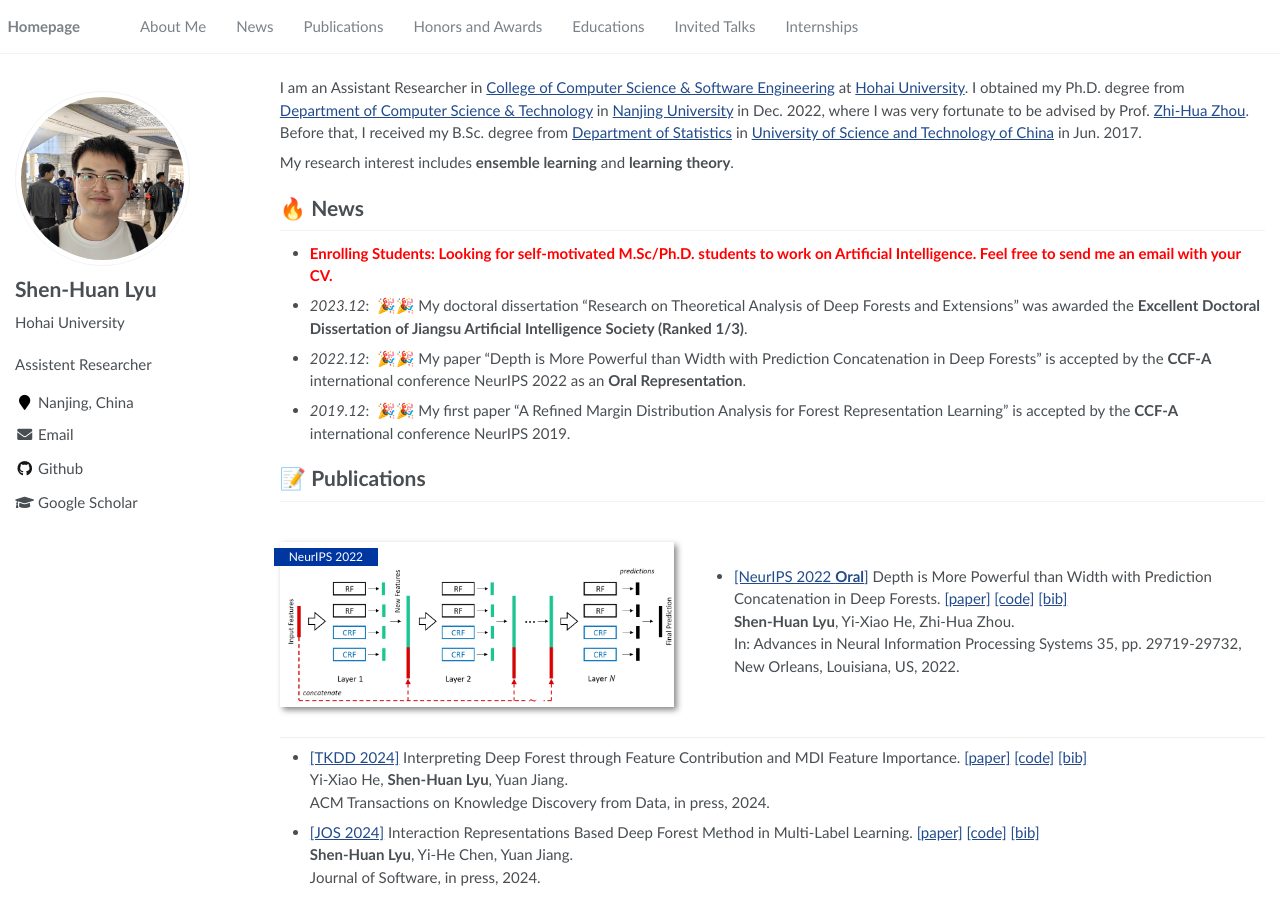
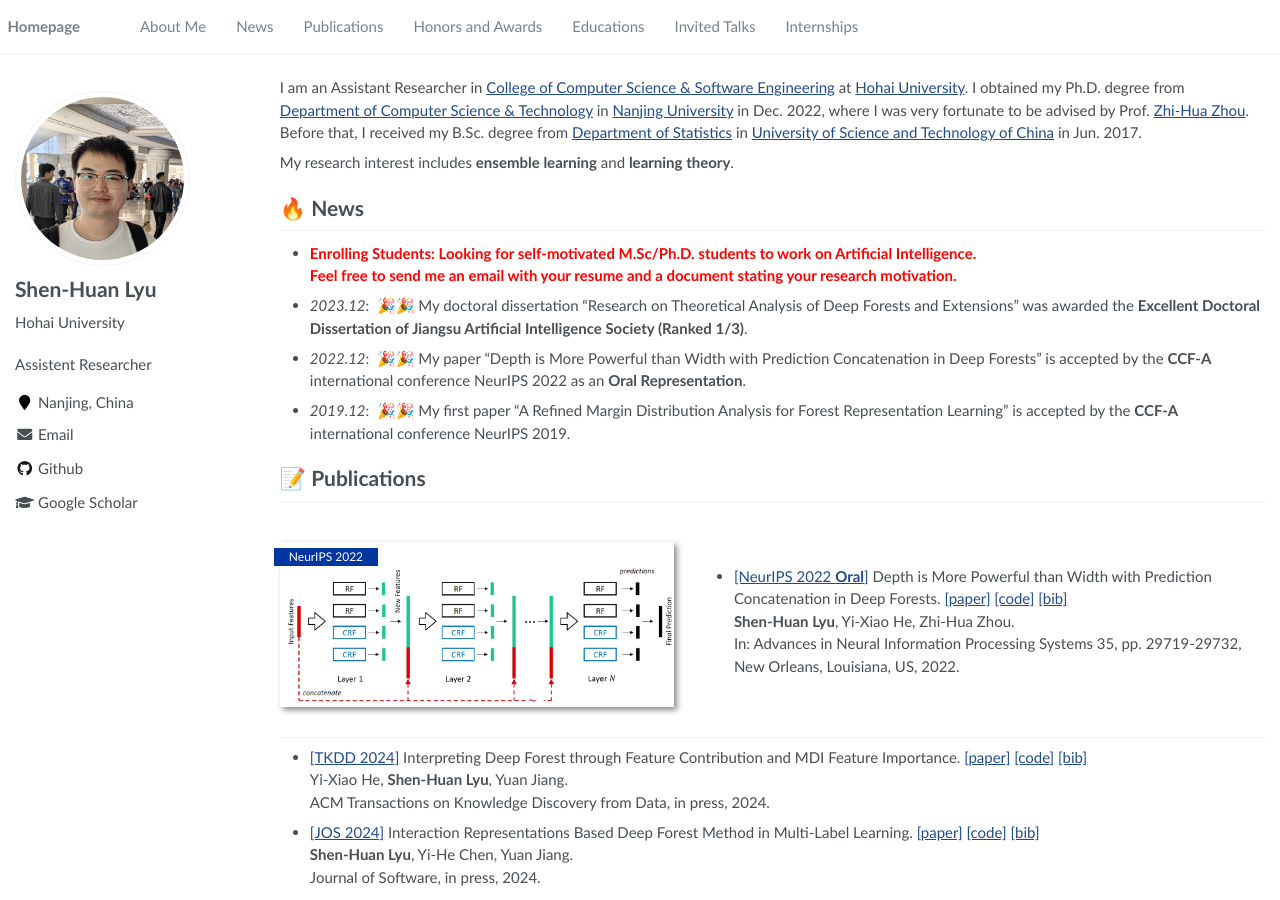
Before and after one commit to lyushenhuan/lyushenhuan.github.io, a Jekyll site: the page built from _pages/about.md, in a window 1280 px wide and 900 px high. Built offline with Jekyll 4.4.1, drawn with Linux system fonts in a browser that asks for light colours.

Commit message:
Update about.md

```diff
--- a/_pages/about.md
+++ b/_pages/about.md
@@ -22,7 +22,7 @@ I am an Assistant Researcher in [College of Computer Science & Software Engineer
 My research interest includes **ensemble learning** and **learning theory**.
 
 # 🔥 News
-- <b><font color='red'> Enrolling Students: Looking for self-motivated M.Sc/Ph.D. students to work on Artificial Intelligence. Feel free to send me an email with your CV. </font></b>
+- <b><font color='red'> Enrolling Students: Looking for self-motivated M.Sc/Ph.D. students to work on Artificial Intelligence. <br>Feel free to send me an email with your resume and a document stating your research motivation. </font></b>
 - *2023.12*: &nbsp;🎉🎉 My doctoral dissertation "Research on Theoretical Analysis of Deep Forests and Extensions" was awarded the **Excellent Doctoral Dissertation of Jiangsu Artificial Intelligence Society (Ranked 1/3)**.
 - *2022.12*: &nbsp;🎉🎉 My paper "Depth is More Powerful than Width with Prediction Concatenation in Deep Forests" is accepted by the **CCF-A** international conference NeurIPS 2022 as an **Oral Representation**.
 - *2019.12*: &nbsp;🎉🎉 My first paper "A Refined Margin Distribution Analysis for Forest Representation Learning" is accepted by the **CCF-A** international conference NeurIPS 2019.
```
